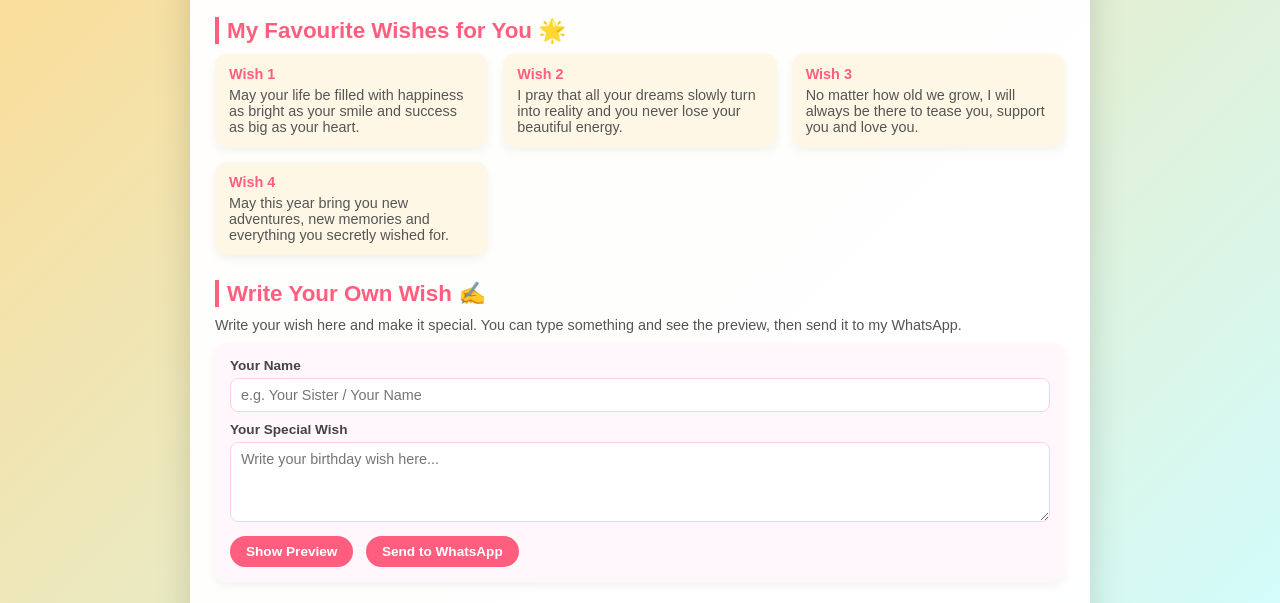
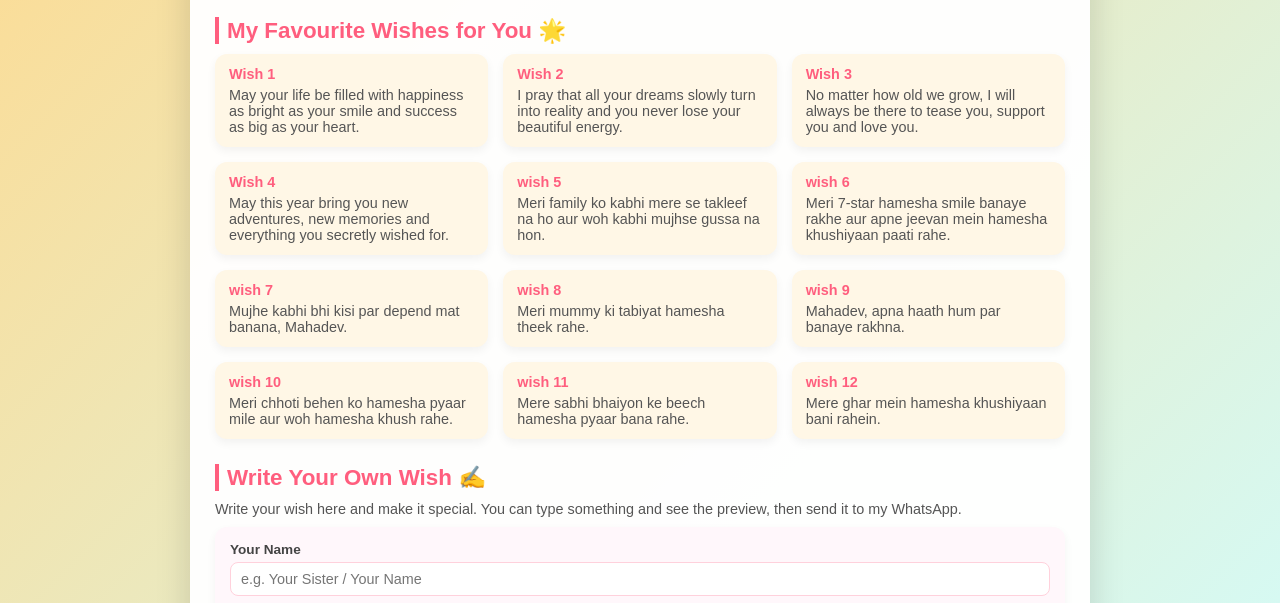
Before and after one commit to Ankurzhi/behna_birthday, a plain HTML site: page wishes.html in a window 1280 px wide. Shown: the part 166-769 px from the top of the page. Drawn offline with Linux system fonts and the light colour scheme.

Commit message:
Some change

```diff
--- a/wishes.html
+++ b/wishes.html
@@ -231,6 +231,39 @@
             <strong>Wish 4</strong>
             May this year bring you new adventures, new memories and everything you secretly wished for.
           </div>
+           <div class="wish-card">
+            <strong>wish 5</strong>
+            Meri family ko kabhi mere se takleef na ho aur woh kabhi mujhse gussa na hon.
+          </div>
+            <div class="wish-card">
+            <strong>wish 6</strong>
+           Meri 7-star hamesha smile banaye rakhe aur apne jeevan mein hamesha khushiyaan paati rahe.
+          </div>
+            <div class="wish-card">
+            <strong>wish 7</strong>
+            Mujhe kabhi bhi kisi par depend mat banana, Mahadev.
+          </div>
+            <div class="wish-card">
+            <strong>wish 8</strong>
+            Meri mummy ki tabiyat hamesha theek rahe.
+          </div>
+            <div class="wish-card">
+            <strong>wish 9</strong>
+            Mahadev, apna haath hum par banaye rakhna.
+          </div>
+            <div class="wish-card">
+            <strong>wish 10</strong>
+        Meri chhoti behen ko hamesha pyaar mile aur woh hamesha khush rahe.
+          </div>
+            <div class="wish-card">
+            <strong>wish 11</strong>
+         Mere sabhi bhaiyon ke beech hamesha pyaar bana rahe.
+          </div>
+            <div class="wish-card">
+            <strong>wish 12</strong>
+            Mere ghar mein hamesha khushiyaan bani rahein.
+          </div>
+
         </div>
       </section>
 
```
